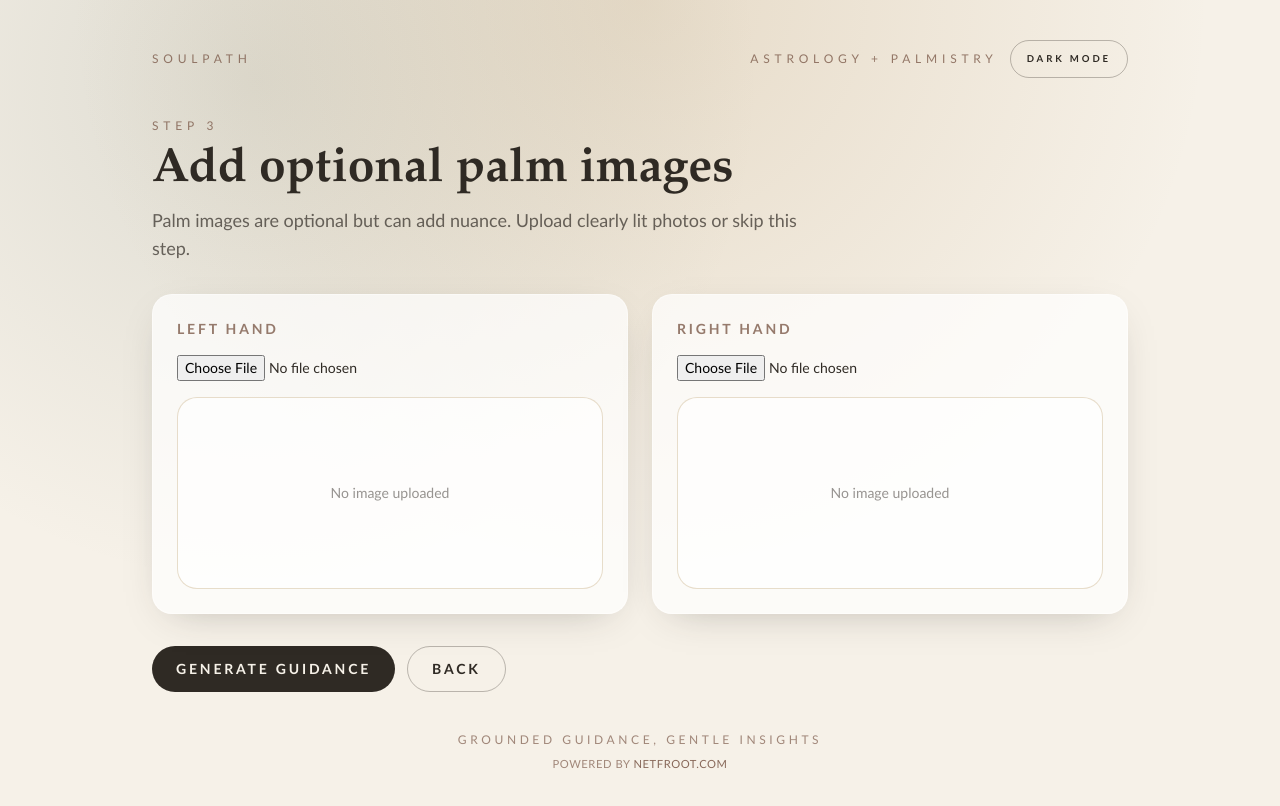
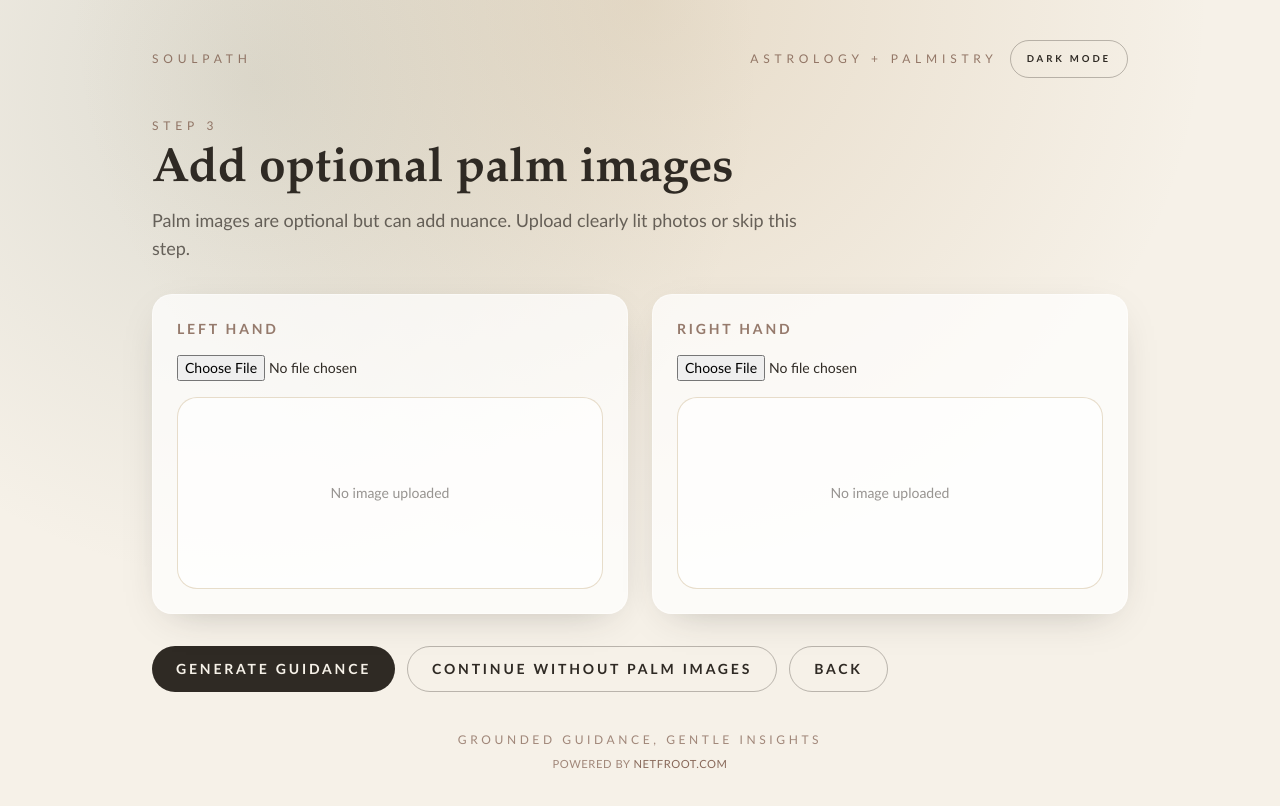
Before and after one commit to Mayank1619/SoulPath, a React (Vite) app: page /palm-upload in a window 1280 px wide. Shown: the top 806 px of the page. Built offline with nearby package versions, Linux system fonts and the light colour scheme.

Commit message:
Improve palm reading page by adding additional button for more clarity

```diff
--- a/src/pages/PalmUpload.tsx
+++ b/src/pages/PalmUpload.tsx
@@ -105,6 +105,9 @@ export function PalmUpload() {
                 <button type="button" className="primary-button" onClick={handleContinue}>
                     Generate Guidance
                 </button>
+                <button type="button" className="ghost-button" onClick={handleContinue}>
+                    Continue Without Palm Images
+                </button>
                 <button
                     type="button"
                     className="ghost-button"
```
